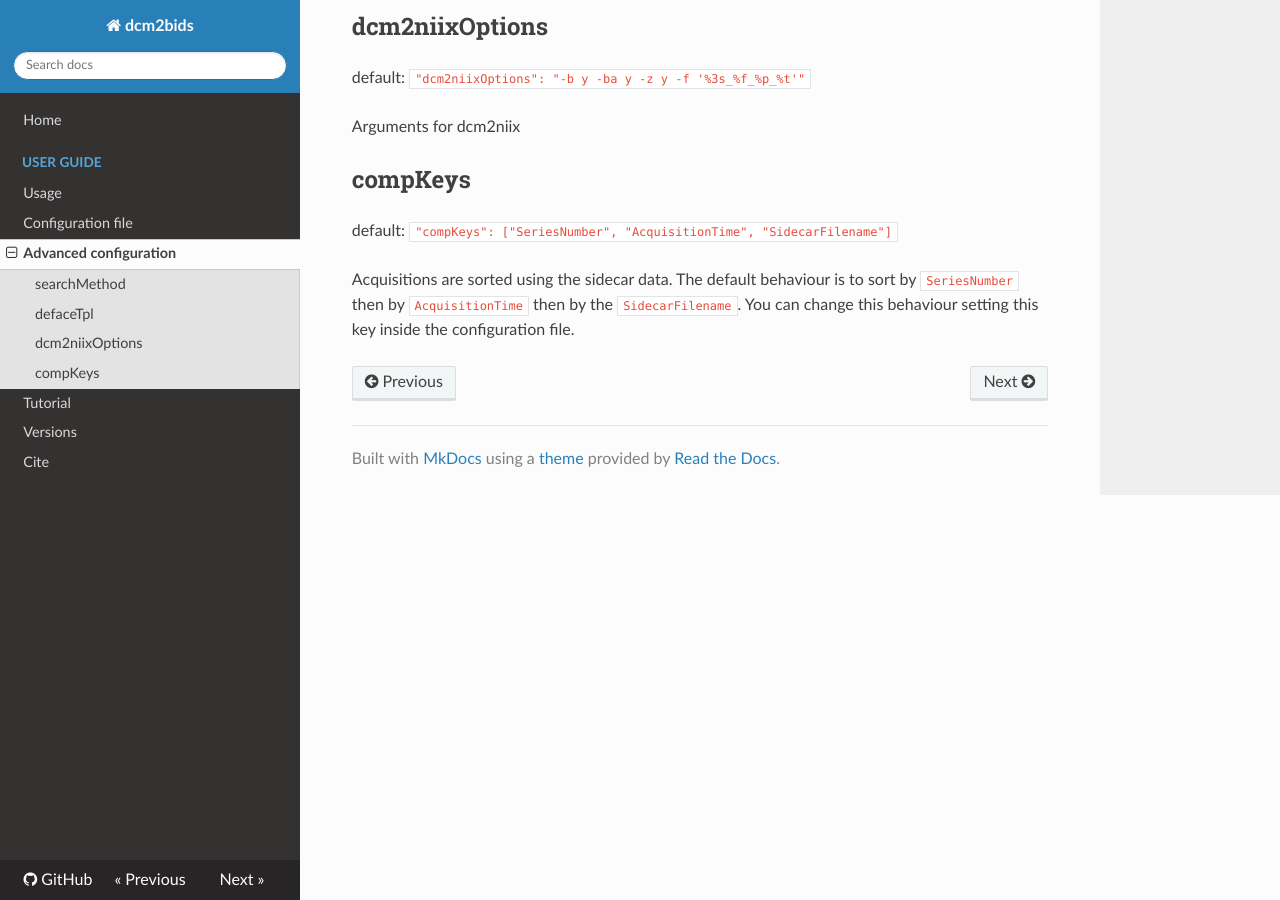
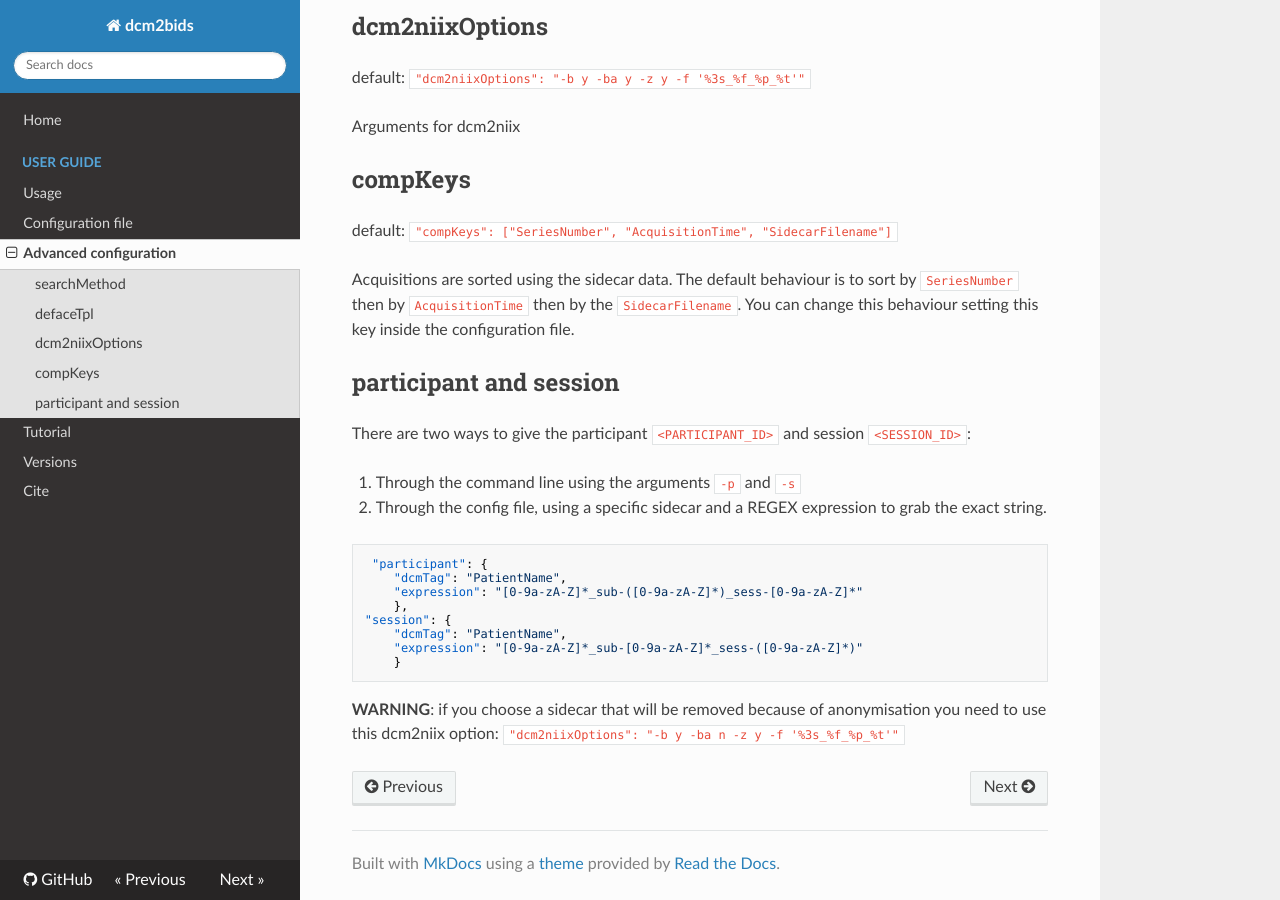
Before and after one commit to UNFmontreal/Dcm2Bids, an MkDocs documentation site: the page built from docs/advance.md, in a window 1280 px wide and 900 px high, scrolled down 888 px. Built offline with MkDocs 1.6.1, drawn with Linux system fonts in a browser that asks for light colours; nearby versions of some CDN libraries.

Commit message:
add doc to use participant and session within config file

````diff
--- a/docs/advance.md
+++ b/docs/advance.md
@@ -45,3 +45,23 @@ Arguments for dcm2niix
 default: `"compKeys": ["SeriesNumber", "AcquisitionTime", "SidecarFilename"]`
 
 Acquisitions are sorted using the sidecar data. The default behaviour is to sort by `SeriesNumber` then by `AcquisitionTime` then by the `SidecarFilename`. You can change this behaviour setting this key inside the configuration file.
+
+## participant and session
+
+There are two ways to give the participant `<PARTICIPANT_ID>` and session `<SESSION_ID>`:
+
+1. Through the command line using the arguments `-p` and `-s`
+2. Through the config file, using a specific sidecar and a REGEX expression to grab the exact string.
+
+```
+ "participant": {
+    "dcmTag": "PatientName",
+    "expression": "[0-9a-zA-Z]*_sub-([0-9a-zA-Z]*)_sess-[0-9a-zA-Z]*"
+    },
+"session": {
+    "dcmTag": "PatientName",
+    "expression": "[0-9a-zA-Z]*_sub-[0-9a-zA-Z]*_sess-([0-9a-zA-Z]*)"
+    }
+```
+
+**WARNING**: if you choose a sidecar that will be removed because of anonymisation you need to use this dcm2niix option: `"dcm2niixOptions": "-b y -ba n -z y -f '%3s_%f_%p_%t'"`
````
